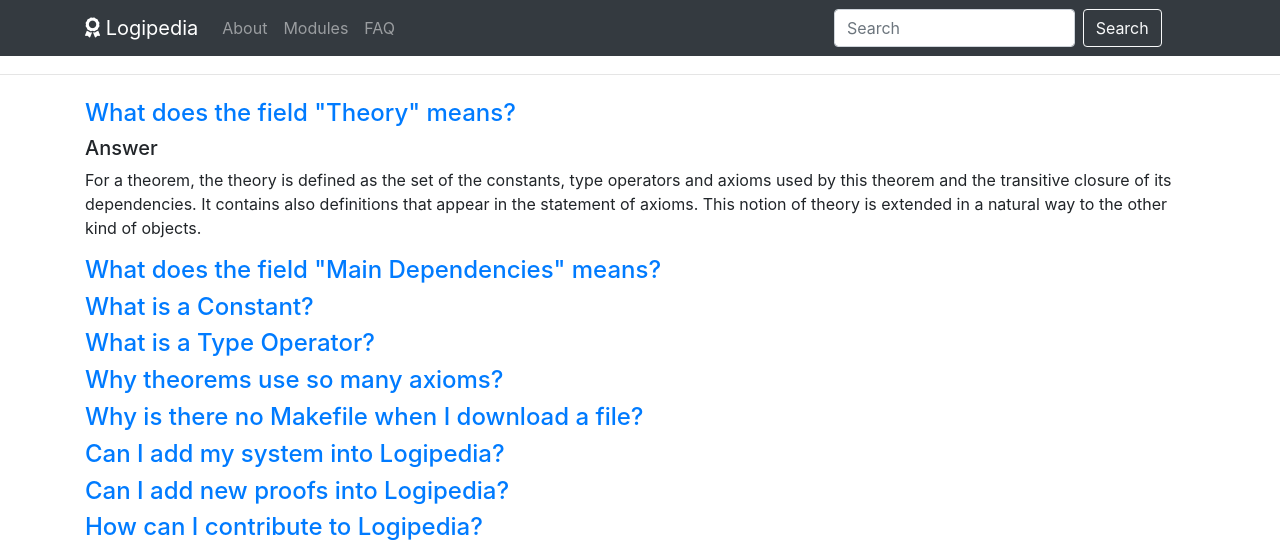
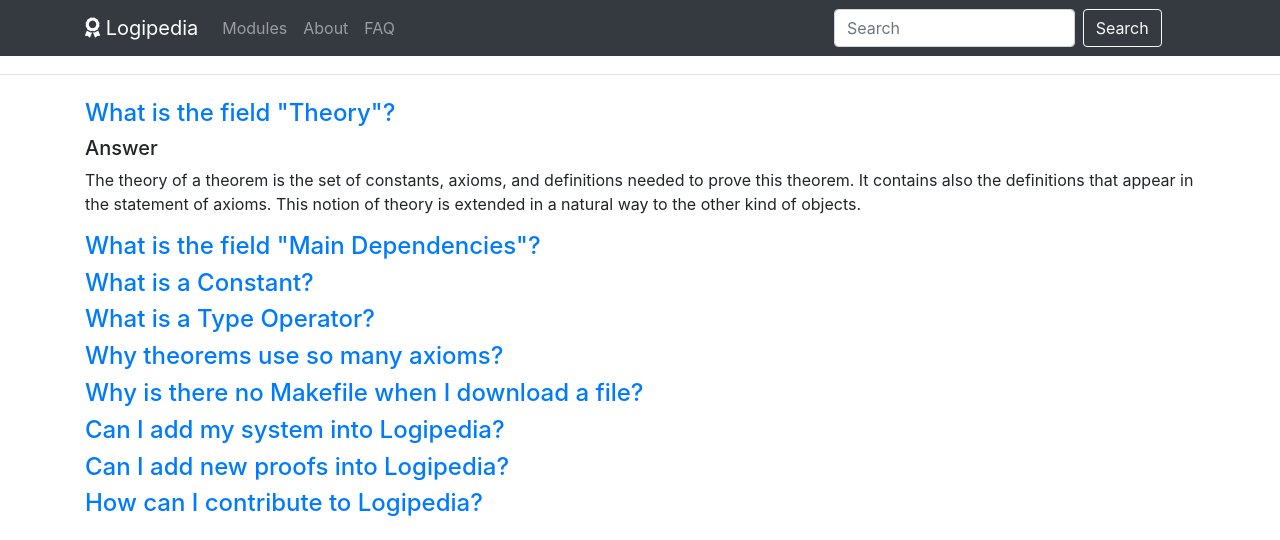
Before and after one commit to Deducteam/Logipedia, a PHP site: page /about/faq.php in a window 1280 px wide, after a click that opens the changed part. Shown: the top 540 px of the page. Run offline with PHP 8.4, Linux system fonts and the light colour scheme; some libraries are stand-ins or nearby versions.

Commit message:
Enhance FAQ

```diff
--- a/website/web/about/faq.php
+++ b/website/web/about/faq.php
@@ -17,7 +17,7 @@
         <div class="panel panel-default ">
             <div class="panel-heading accordion-toggle collapsed question-toggle" data-toggle="collapse" data-parent="#faqAccordion" data-target="#question1">
                  <h4 class="panel-title">
-                    <a href="#" class="ing">What does the field "Theory" means?</a>
+                    <a href="#" class="ing">What is the field "Theory"?</a>
               </h4>
 
             </div>
@@ -25,14 +25,14 @@
                 <div class="panel-body">
                      <h5><span class="label label-primary">Answer</span></h5>
 
-      <p>For a theorem, the theory is defined as the set of the constants, type operators and axioms used by this theorem and the transitive closure of its dependencies. It contains also definitions that appear in the statement of axioms. This notion of theory is extended in a natural way to the other kind of objects.</p>
+      <p>The theory of a theorem is the set of constants, axioms, and definitions needed to prove this theorem. It contains also the definitions that appear in the statement of axioms. This notion of theory is extended in a natural way to the other kind of objects.</p>
                 </div>
             </div>
         </div>
         <div class="panel panel-default ">
             <div class="panel-heading accordion-toggle collapsed question-toggle" data-toggle="collapse" data-parent="#faqAccordion" data-target="#question2">
                  <h4 class="panel-title">
-                    <a href="#" class="ing">What does the field "Main Dependencies" means?</a>
+                    <a href="#" class="ing">What is the field "Main Dependencies"?</a>
               </h4>
 
             </div>
@@ -40,7 +40,7 @@
                 <div class="panel-body">
                      <h5><span class="label label-primary">Answer</span></h5>
 
-                    <p> Main dependencies are direct dependencies of a theorem that do not appear in the transitive closure of dependencies of that theorem.
+      <p> The main dependencies of a theorem are the constants, axioms, definitions, and lemmas that are used in its proof that do not appear in the transitive closure of dependencies of that theorem.
                 </div>
             </div>
         </div>
@@ -56,7 +56,7 @@
                 <div class="panel-body">
                      <h5><span class="label label-primary">Answer</span></h5>
 
-      <p> A constant is a symbol that does not have a definition. In general, such symbol comes with axioms it has to satisfy.
+      <p> A constant is a symbol that does not have a definition. In general, such symbol comes with axioms that define its meaning.
       </p>
                 </div>
             </div>
@@ -73,7 +73,7 @@
                 <div class="panel-body">
                      <h5><span class="label label-primary">Answer</span></h5>
 
-                   <p>A Type Operator is an abstract type (such as "nat"). It has not definition and can also be seen as a constant.</p>
+      <p>A Type Operator is a type constant, such as the type "nat" of natural numbers. It has no definition.</p>
                 </div>
             </div>
         </div>
@@ -104,7 +104,7 @@
                 <div class="panel-body">
                      <h5><span class="label label-primary">Answer</span></h5>
 
-      <p>We suppose as the user of the target system, you already know how to build a generic Makefile to compile the files.</p>
+      <p>We suppose that, as the user of the target system, you already know how to build a generic Makefile to compile the files.</p>
                 </div>
             </div>
         </div>
@@ -121,7 +121,7 @@
                      <h5><span class="label label-primary">Answer</span></h5>
 
                     <p>
-      If you want to add your system on Logipedia, we invite you to send us an email: <a href="mailto:gilles.dowek@inria.fr">Gilles Dowek</a>, <a href="mailto:francois.thire@inria.fr">François Thiré</a>
+      If you want to add your system on Logipedia, we invite you to Gilles Dowek and François Thiré.</a>
                     </p>
                 </div>
             </div>
@@ -139,7 +139,7 @@
                 <div class="panel-body">
                      <h5><span class="label label-primary">Answer</span></h5>
 
-      <p>At the moment, only one logic is supported on Logipedia: <a href="https://arxiv.org/pdf/1807.01873.pdf">STTForall</a>. We want to add more logics in the next few months. If you want discuss how we could add proofs from your logic into Logipedia, send us an email: <a href="mailto:gilles.dowek@inria.fr">Gilles Dowek</a>, <a href="mailto:francois.thire@inria.fr">François Thiré</a></p>
+      <p>Logipedia is an encyclopedia of proofs expressed in any theory defined in Dedukti. Currently, all proofs are expressed in the same theory: <a href="https://arxiv.org/pdf/1807.01873.pdf">STTForall</a>. If you want add more STTForall proofs or define a new logic in Dedukti, contact Gilles Dowek and François Thiré.</p>
                 </div>
             </div>
         </div>
--- a/website/web/header.php
+++ b/website/web/header.php
@@ -13,10 +13,10 @@ $faq_path = "/about/faq.php";
         <div class="collapse navbar-collapse" id="collapsibleNavbar">
           <ul class="navbar-nav">
             <li class="nav-item">
-              <a class="nav-link" href="<?php echo $about_path; ?>">About</a>
+              <a class="nav-link" href="<?php echo $module_path; ?>">Modules</a>
             </li>
             <li class="nav-item">
-              <a class="nav-link" href="<?php echo $module_path; ?>">Modules</a>
+              <a class="nav-link" href="<?php echo $about_path; ?>">About</a>
             </li>
             <li class="nav-item">
               <a class="nav-link" href="<?php echo $faq_path; ?>">FAQ</a>
```
Also changed, not shown: website/web/about/about.php (+13 -2 lines).
